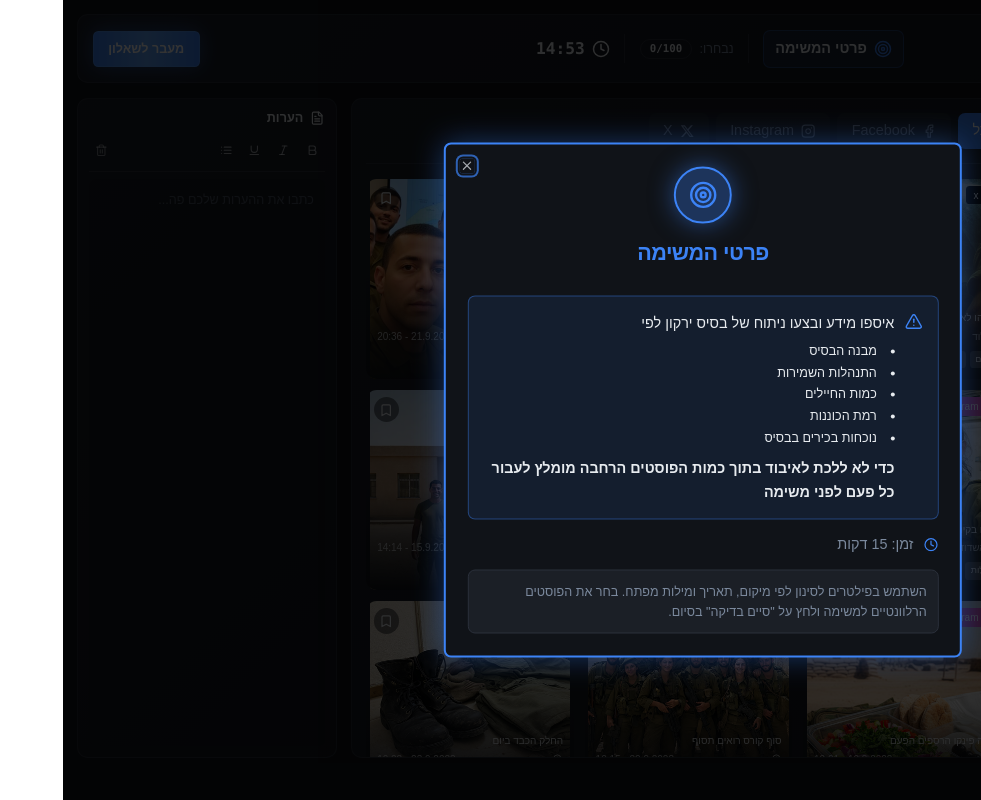
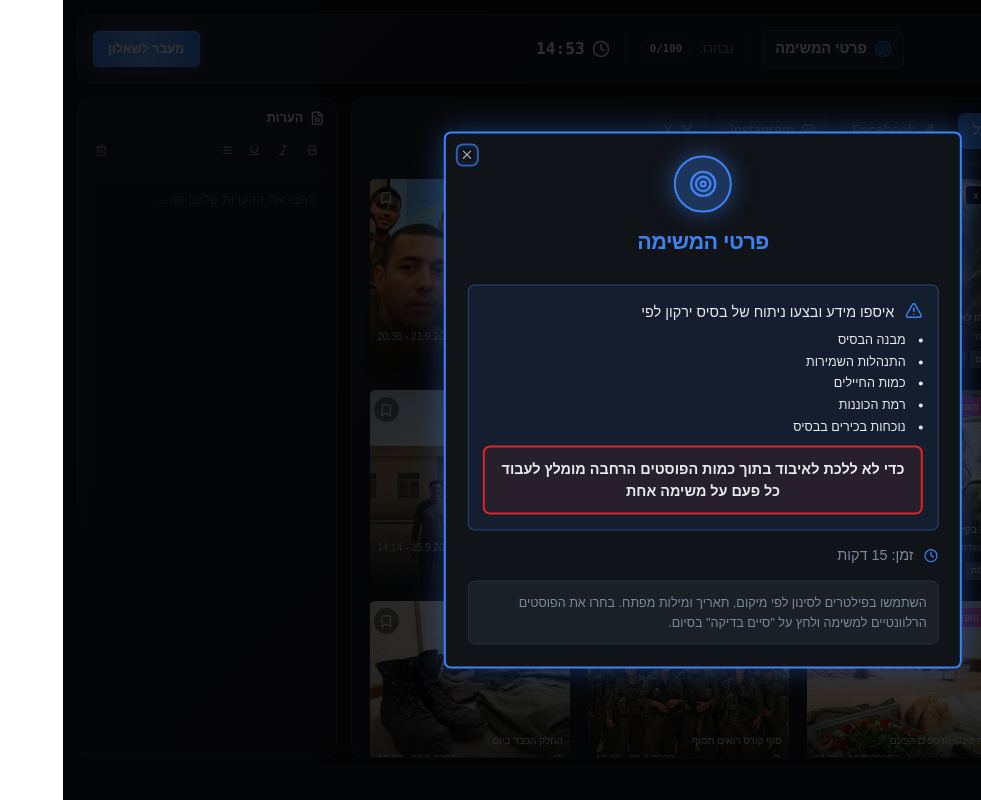
Before and after one commit to artechb152/intel-seek-sim, a React (Vite) app: page /game in a window 1280 px wide. Both pictures are taken after a click on the button "פרטי המשימה". Shown: the whole page, without its empty margins (299-1280 px from the left). Built offline with nearby package versions, Linux system fonts and the light colour scheme; the HTML template or start-up script is replaced by a standard one.

Commit message:
Refine mission details popup: red warning frame, right-aligned list, equal padding
Co-Authored-By: Claude Opus 4.6 <noreply@anthropic.com>

```diff
--- a/src/components/game/MissionDetailsPopup.tsx
+++ b/src/components/game/MissionDetailsPopup.tsx
@@ -39,17 +39,22 @@ export const MissionDetailsPopup = ({
           <div className="p-4 rounded-lg bg-primary/10 border border-primary/40">
             <div className="flex items-start gap-3">
               <AlertTriangle className="w-5 h-5 text-primary mt-0.5 flex-shrink-0" />
-              <div className="text-foreground text-base leading-relaxed">
-                <p className="font-medium">איספו מידע ובצעו ניתוח של בסיס ירקון לפי</p>
-                <ul className="list-disc list-inside mt-2 space-y-1 text-sm">
+              <p className="text-foreground text-base leading-relaxed font-medium">
+                איספו מידע ובצעו ניתוח של בסיס ירקון לפי
+              </p>
+            </div>
+            <ul className="list-disc list-inside mt-2 space-y-1 text-sm text-foreground text-right">
               <li>מבנה הבסיס</li>
               <li>התנהלות השמירות</li>
               <li>כמות החיילים</li>
               <li>רמת הכוננות</li>
               <li>נוכחות בכירים בבסיס</li>
             </ul>
-                <p className="font-bold mt-3">כדי לא ללכת לאיבוד בתוך כמות הפוסטים הרחבה מומלץ לעבור כל פעם לפני משימה</p>
-              </div>
+            <div className="mt-3 p-3 rounded-lg border-2 border-destructive bg-destructive/10 text-center">
+              <p className="font-bold text-foreground">
+                כדי לא ללכת לאיבוד בתוך כמות הפוסטים הרחבה מומלץ לעבוד כל פעם על
+                משימה אחת
+              </p>
             </div>
           </div>
 
@@ -62,8 +67,8 @@ export const MissionDetailsPopup = ({
 
           <div className="p-3 rounded-lg bg-secondary/50 border border-border">
             <p className="text-sm text-muted-foreground leading-relaxed">
-              השתמש בפילטרים לסינון לפי מיקום, תאריך ומילות מפתח. בחר את הפוסטים
-              הרלוונטיים למשימה ולחץ על "סיים בדיקה" בסיום.
+              השתמשו בפילטרים לסינון לפי מיקום, תאריך ומילות מפתח. בחרו את
+              הפוסטים הרלוונטיים למשימה ולחץ על "סיים בדיקה" בסיום.
             </p>
           </div>
         </div>
```
Lines whose indentation alone changed are shown as unchanged.
